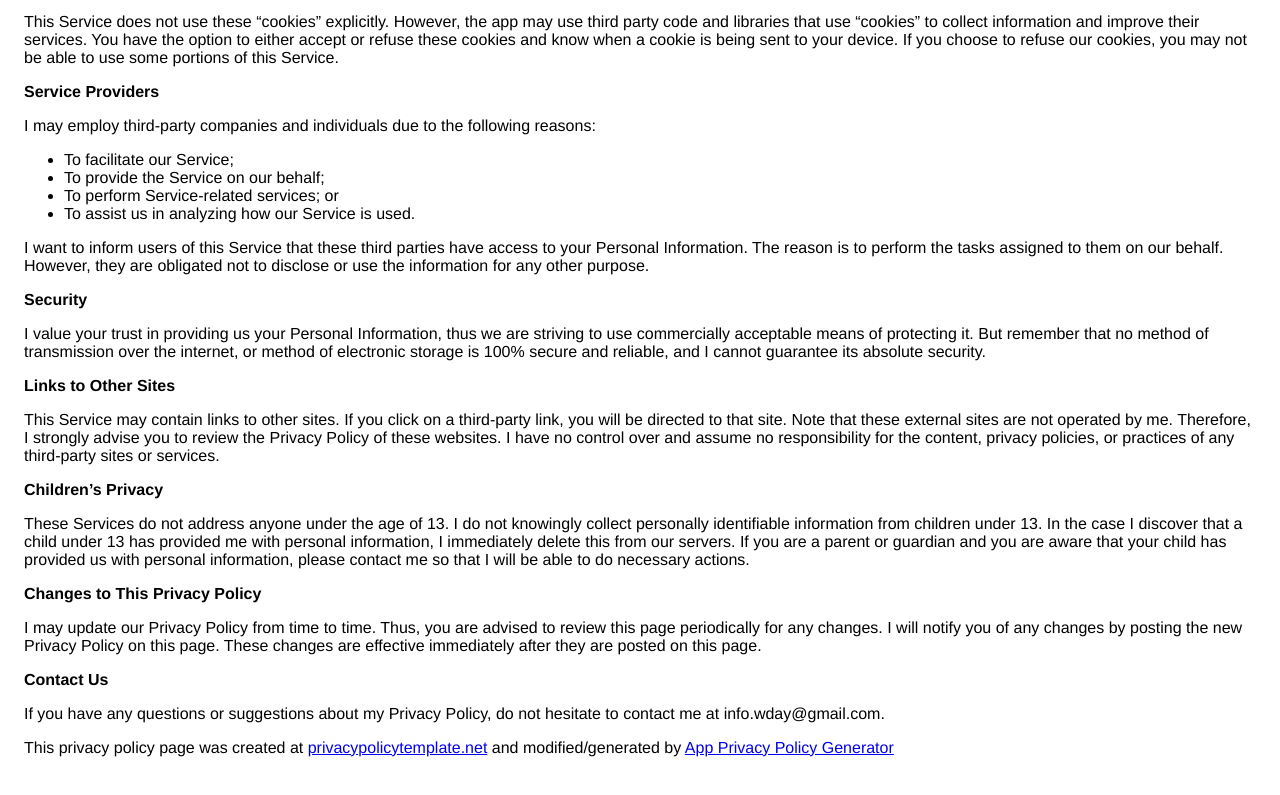
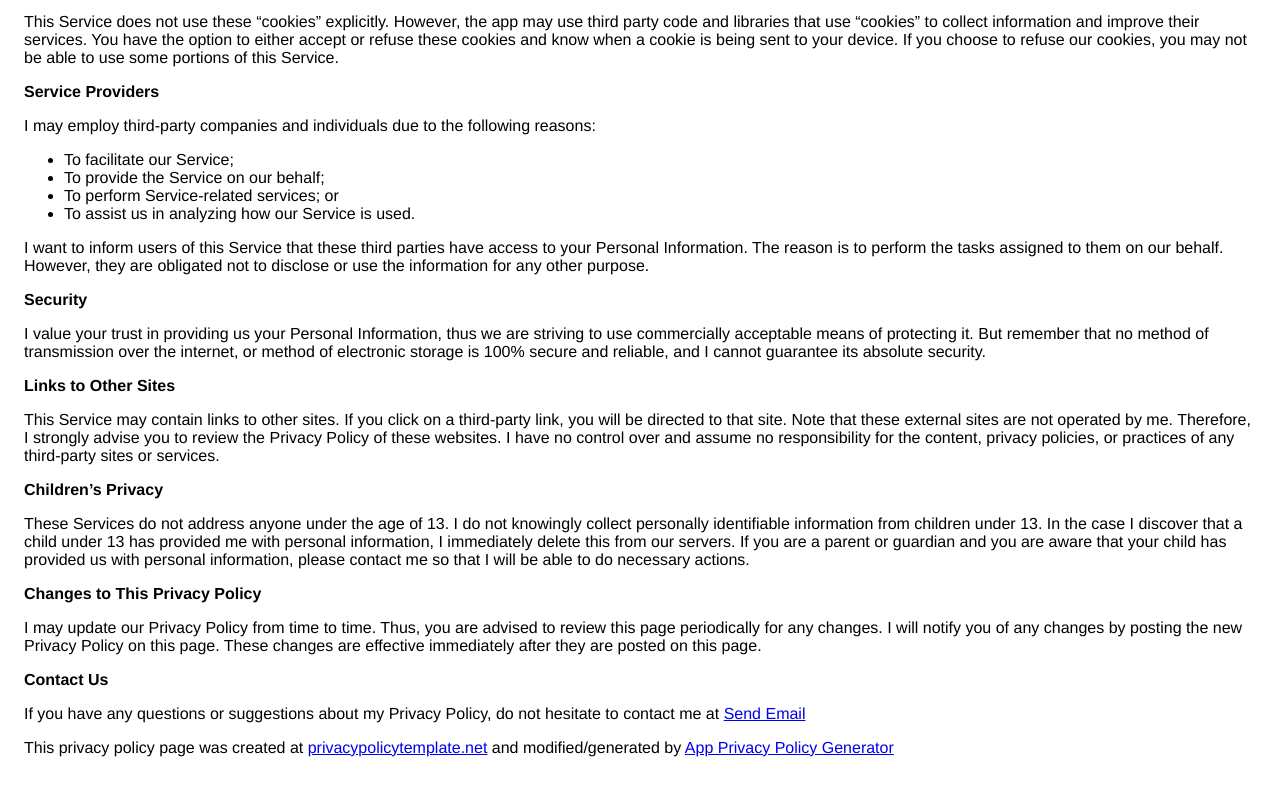
Before and after one commit to wday-lab/privacy, a plain HTML site: page index.html in a window 1280 px wide. Shown: the part 665-1460 px from the top of the page. Drawn offline with Linux system fonts and the light colour scheme.

Commit message:
added mailto tag

```diff
--- a/index.html
+++ b/index.html
@@ -112,7 +112,7 @@
                   </p> <p><strong>Contact Us</strong></p> <p>
                     If you have any questions or suggestions about
                     my Privacy Policy, do not hesitate to contact
-                    me at info.wday@gmail.com.
+                    me at <a href = "mailto: info.wday@gmail.com">Send Email</a>
                   </p> <p>
                     This privacy policy page was created at
                     <a href="https://privacypolicytemplate.net" target="_blank">privacypolicytemplate.net</a>
```
